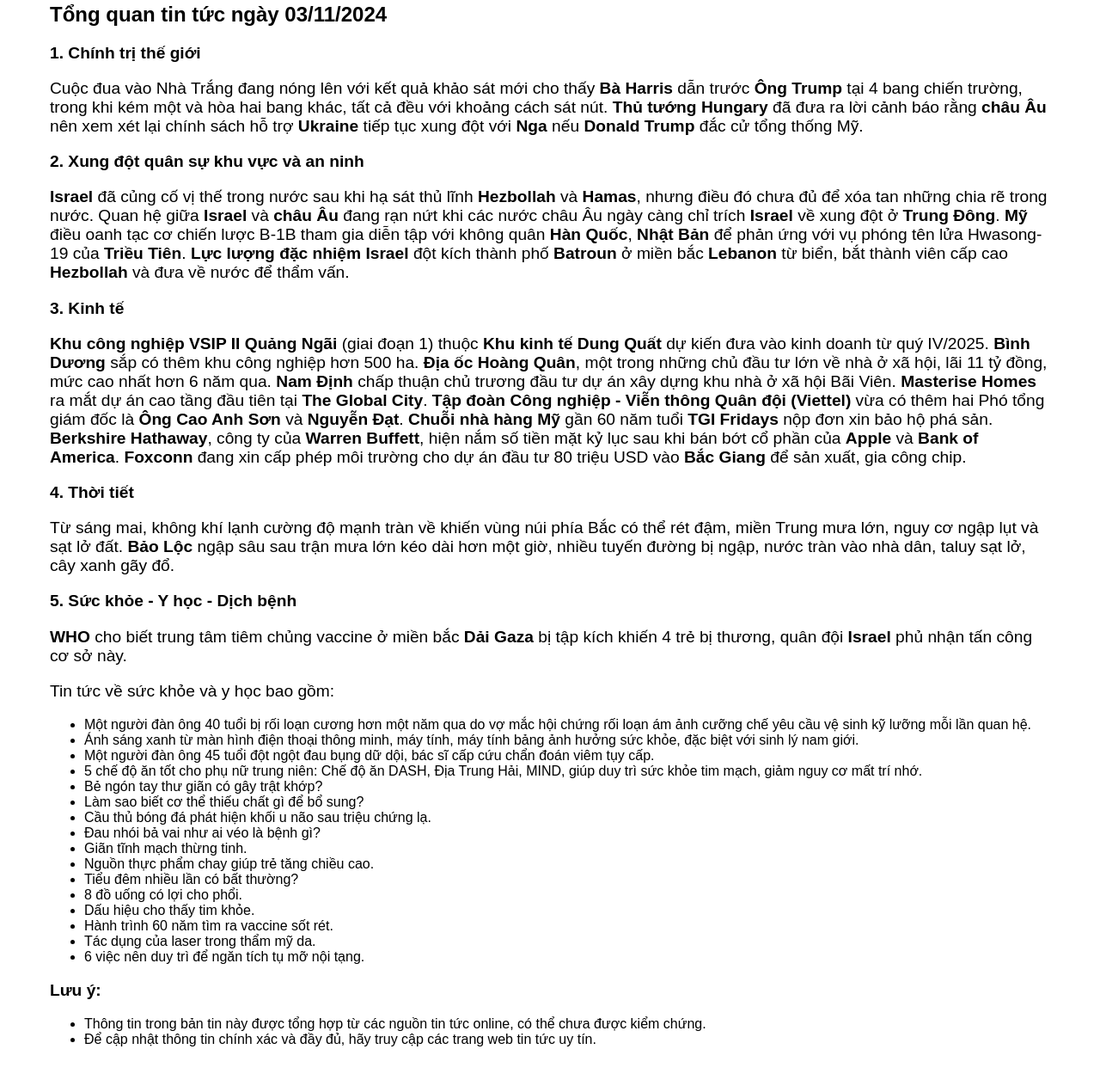
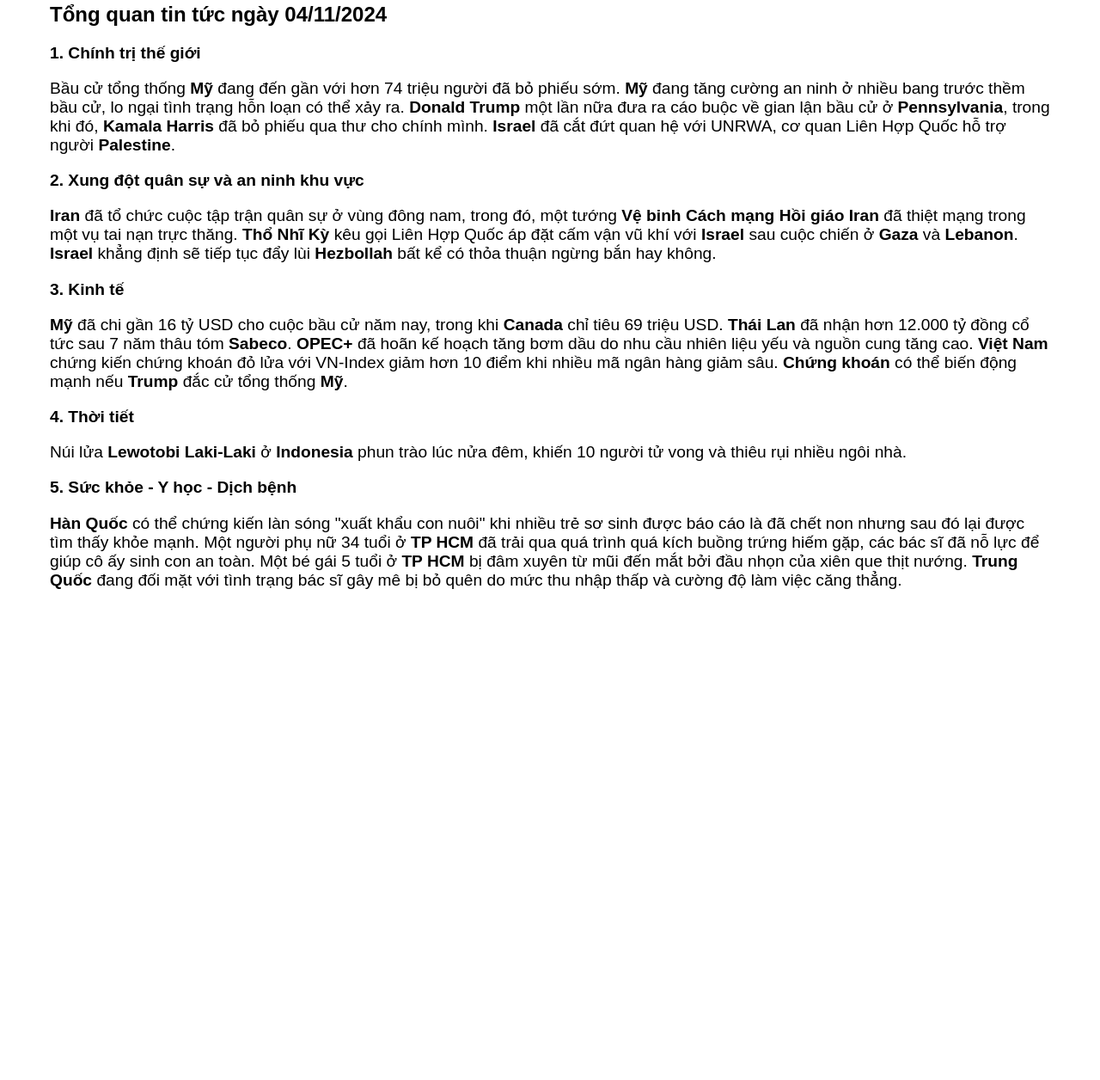
Before and after one commit to keeganhuynh/HoangKhanh, a plain HTML site: page index.html in a window 1280 px wide. Shown: the part 260-1516 px from the top of the page at 86% size. After the commit the page ends 1023 px from the top, so only its background shows below. Drawn offline with Linux system fonts and the light colour scheme.

Commit message:
Update HTML file with new content

```diff
--- a/index.html
+++ b/index.html
@@ -17,44 +17,20 @@
 <p>This is a simple example of a website hosted on GitHub Pages.</p>
 <p>You can automatically update this page by pushing new changes to the repository.</p>
 <footer>
-<p>Last updated on: <span id="timestamp">2024-11-03 15:50:33</span></p>
+<p>Last updated on: <span id="timestamp">2024-11-04 14:50:29</span></p>
 </footer>
 <script>
 document.getElementById("timestamp").textContent = new Date().toLocaleString();
 </script>
-<div id="news"><h2>Tổng quan tin tức ngày 03/11/2024</h2>
+<div id="news"><h2>Tổng quan tin tức ngày 04/11/2024</h2>
 <p><strong>1. Chính trị thế giới</strong></p>
-<p>Cuộc đua vào Nhà Trắng đang nóng lên với kết quả khảo sát mới cho thấy <strong>Bà Harris</strong> dẫn trước <strong>Ông Trump</strong> tại 4 bang chiến trường, trong khi kém một và hòa hai bang khác, tất cả đều với khoảng cách sát nút. <strong>Thủ tướng Hungary</strong> đã đưa ra lời cảnh báo rằng <strong>châu Âu</strong> nên xem xét lại chính sách hỗ trợ <strong>Ukraine</strong> tiếp tục xung đột với <strong>Nga</strong> nếu <strong>Donald Trump</strong> đắc cử tổng thống Mỹ. </p>
-<p><strong>2. Xung đột quân sự khu vực và an ninh</strong></p>
-<p><strong>Israel</strong> đã củng cố vị thế trong nước sau khi hạ sát thủ lĩnh <strong>Hezbollah</strong> và <strong>Hamas</strong>, nhưng điều đó chưa đủ để xóa tan những chia rẽ trong nước. Quan hệ giữa <strong>Israel</strong> và <strong>châu Âu</strong> đang rạn nứt khi các nước châu Âu ngày càng chỉ trích <strong>Israel</strong> về xung đột ở <strong>Trung Đông</strong>. <strong>Mỹ</strong> điều oanh tạc cơ chiến lược B-1B tham gia diễn tập với không quân <strong>Hàn Quốc</strong>, <strong>Nhật Bản</strong> để phản ứng với vụ phóng tên lửa Hwasong-19 của <strong>Triều Tiên</strong>.  <strong>Lực lượng đặc nhiệm Israel</strong> đột kích thành phố <strong>Batroun</strong> ở miền bắc <strong>Lebanon</strong> từ biển, bắt thành viên cấp cao <strong>Hezbollah</strong> và đưa về nước để thẩm vấn. </p>
+<p>Bầu cử tổng thống <strong>Mỹ</strong> đang đến gần với hơn 74 triệu người đã bỏ phiếu sớm. <strong>Mỹ</strong> đang tăng cường an ninh ở nhiều bang trước thềm bầu cử, lo ngại tình trạng hỗn loạn có thể xảy ra. <strong>Donald Trump</strong> một lần nữa đưa ra cáo buộc về gian lận bầu cử ở <strong>Pennsylvania</strong>, trong khi đó, <strong>Kamala Harris</strong> đã bỏ phiếu qua thư cho chính mình. <strong>Israel</strong> đã cắt đứt quan hệ với UNRWA, cơ quan Liên Hợp Quốc hỗ trợ người <strong>Palestine</strong>. </p>
+<p><strong>2. Xung đột quân sự và an ninh khu vực</strong></p>
+<p><strong>Iran</strong> đã tổ chức cuộc tập trận quân sự ở vùng đông nam, trong đó, một tướng <strong>Vệ binh Cách mạng Hồi giáo Iran</strong> đã thiệt mạng trong một vụ tai nạn trực thăng. <strong>Thổ Nhĩ Kỳ</strong> kêu gọi Liên Hợp Quốc áp đặt cấm vận vũ khí với <strong>Israel</strong> sau cuộc chiến ở <strong>Gaza</strong> và <strong>Lebanon</strong>. <strong>Israel</strong> khẳng định sẽ tiếp tục đẩy lùi <strong>Hezbollah</strong> bất kể có thỏa thuận ngừng bắn hay không. </p>
 <p><strong>3. Kinh tế</strong></p>
-<p><strong>Khu công nghiệp VSIP II Quảng Ngãi</strong> (giai đoạn 1) thuộc <strong>Khu kinh tế Dung Quất</strong> dự kiến đưa vào kinh doanh từ quý IV/2025. <strong>Bình Dương</strong> sắp có thêm khu công nghiệp hơn 500 ha. <strong>Địa ốc Hoàng Quân</strong>, một trong những chủ đầu tư lớn về nhà ở xã hội, lãi 11 tỷ đồng, mức cao nhất hơn 6 năm qua. <strong>Nam Định</strong> chấp thuận chủ trương đầu tư dự án xây dựng khu nhà ở xã hội Bãi Viên. <strong>Masterise Homes</strong> ra mắt dự án cao tầng đầu tiên tại <strong>The Global City</strong>. <strong>Tập đoàn Công nghiệp - Viễn thông Quân đội (Viettel)</strong> vừa có thêm hai Phó tổng giám đốc là <strong>Ông Cao Anh Sơn</strong> và <strong>Nguyễn Đạt</strong>. <strong>Chuỗi nhà hàng Mỹ</strong> gần 60 năm tuổi <strong>TGI Fridays</strong> nộp đơn xin bảo hộ phá sản. <strong>Berkshire Hathaway</strong>, công ty của <strong>Warren Buffett</strong>, hiện nắm số tiền mặt kỷ lục sau khi bán bớt cổ phần của <strong>Apple</strong> và <strong>Bank of America</strong>. <strong>Foxconn</strong> đang xin cấp phép môi trường cho dự án đầu tư 80 triệu USD vào <strong>Bắc Giang</strong> để sản xuất, gia công chip. </p>
+<p><strong>Mỹ</strong> đã chi gần 16 tỷ USD cho cuộc bầu cử năm nay, trong khi <strong>Canada</strong> chỉ tiêu 69 triệu USD. <strong>Thái Lan</strong> đã nhận hơn 12.000 tỷ đồng cổ tức sau 7 năm thâu tóm <strong>Sabeco</strong>. <strong>OPEC+</strong> đã hoãn kế hoạch tăng bơm dầu do nhu cầu nhiên liệu yếu và nguồn cung tăng cao. <strong>Việt Nam</strong> chứng kiến chứng khoán đỏ lửa với VN-Index giảm hơn 10 điểm khi nhiều mã ngân hàng giảm sâu. <strong>Chứng khoán</strong> có thể biến động mạnh nếu <strong>Trump</strong> đắc cử tổng thống <strong>Mỹ</strong>. </p>
 <p><strong>4. Thời tiết</strong></p>
-<p>Từ sáng mai, không khí lạnh cường độ mạnh tràn về khiến vùng núi phía Bắc có thể rét đậm, miền Trung mưa lớn, nguy cơ ngập lụt và sạt lở đất. <strong>Bảo Lộc</strong> ngập sâu sau trận mưa lớn kéo dài hơn một giờ, nhiều tuyến đường bị ngập, nước tràn vào nhà dân, taluy sạt lở, cây xanh gãy đổ. </p>
+<p>Núi lửa <strong>Lewotobi Laki-Laki</strong> ở <strong>Indonesia</strong> phun trào lúc nửa đêm, khiến 10 người tử vong và thiêu rụi nhiều ngôi nhà.</p>
 <p><strong>5. Sức khỏe - Y học - Dịch bệnh</strong></p>
-<p><strong>WHO</strong> cho biết trung tâm tiêm chủng vaccine ở miền bắc <strong>Dải Gaza</strong> bị tập kích khiến 4 trẻ bị thương, quân đội <strong>Israel</strong> phủ nhận tấn công cơ sở này. </p>
-<p>Tin tức về sức khỏe và y học bao gồm:</p>
-<ul>
-<li>Một người đàn ông 40 tuổi bị rối loạn cương hơn một năm qua do vợ mắc hội chứng rối loạn ám ảnh cưỡng chế yêu cầu vệ sinh kỹ lưỡng mỗi lần quan hệ.</li>
-<li>Ánh sáng xanh từ màn hình điện thoại thông minh, máy tính, máy tính bảng ảnh hưởng sức khỏe, đặc biệt với sinh lý nam giới.</li>
-<li>Một người đàn ông 45 tuổi đột ngột đau bụng dữ dội, bác sĩ cấp cứu chẩn đoán viêm tụy cấp.</li>
-<li>5 chế độ ăn tốt cho phụ nữ trung niên: Chế độ ăn DASH, Địa Trung Hải, MIND, giúp duy trì sức khỏe tim mạch, giảm nguy cơ mất trí nhớ.</li>
-<li>Bẻ ngón tay thư giãn có gây trật khớp?</li>
-<li>Làm sao biết cơ thể thiếu chất gì để bổ sung?</li>
-<li>Cầu thủ bóng đá phát hiện khối u não sau triệu chứng lạ.</li>
-<li>Đau nhói bả vai như ai véo là bệnh gì?</li>
-<li>Giãn tĩnh mạch thừng tinh.</li>
-<li>Nguồn thực phẩm chay giúp trẻ tăng chiều cao.</li>
-<li>Tiểu đêm nhiều lần có bất thường?</li>
-<li>8 đồ uống có lợi cho phổi.</li>
-<li>Dấu hiệu cho thấy tim khỏe.</li>
-<li>Hành trình 60 năm tìm ra vaccine sốt rét.</li>
-<li>Tác dụng của laser trong thẩm mỹ da.</li>
-<li>6 việc nên duy trì để ngăn tích tụ mỡ nội tạng.</li>
-</ul>
-<p><strong>Lưu ý:</strong> </p>
-<ul>
-<li>Thông tin trong bản tin này được tổng hợp từ các nguồn tin tức online, có thể chưa được kiểm chứng. </li>
-<li>Để cập nhật thông tin chính xác và đầy đủ, hãy truy cập các trang web tin tức uy tín.</li>
-</ul></div></body>
+<p><strong>Hàn Quốc</strong> có thể chứng kiến làn sóng "xuất khẩu con nuôi" khi nhiều trẻ sơ sinh được báo cáo là đã chết non nhưng sau đó lại được tìm thấy khỏe mạnh. Một người phụ nữ 34 tuổi ở <strong>TP HCM</strong> đã trải qua quá trình quá kích buồng trứng hiếm gặp, các bác sĩ đã nỗ lực để giúp cô ấy sinh con an toàn. Một bé gái 5 tuổi ở <strong>TP HCM</strong> bị đâm xuyên từ mũi đến mắt bởi đầu nhọn của xiên que thịt nướng. <strong>Trung Quốc</strong> đang đối mặt với tình trạng bác sĩ gây mê bị bỏ quên do mức thu nhập thấp và cường độ làm việc căng thẳng. </p></div></body>
 </html>
```
